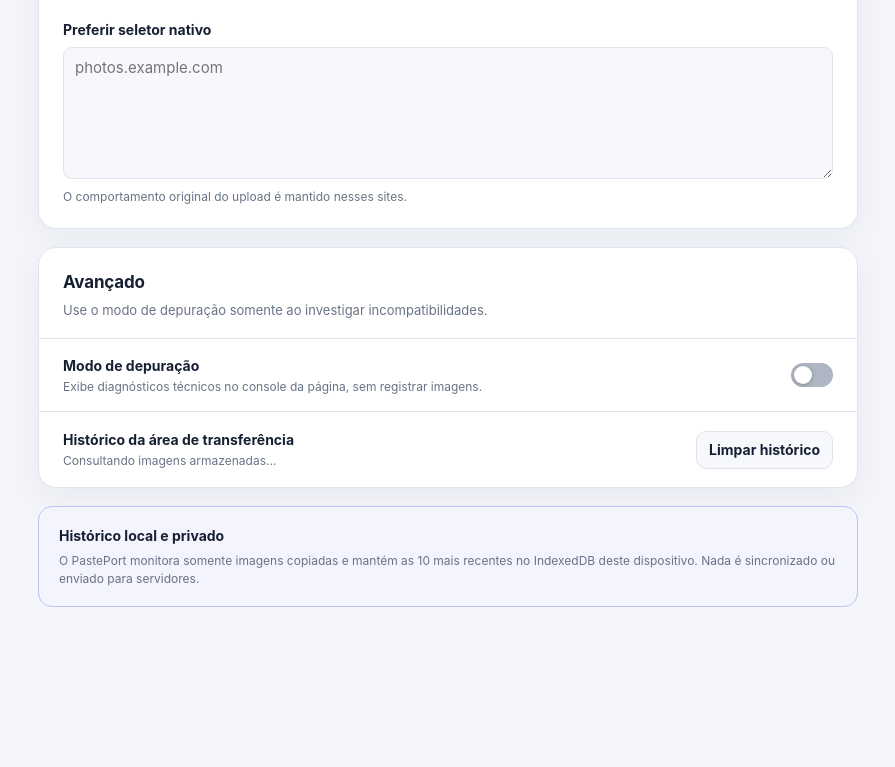
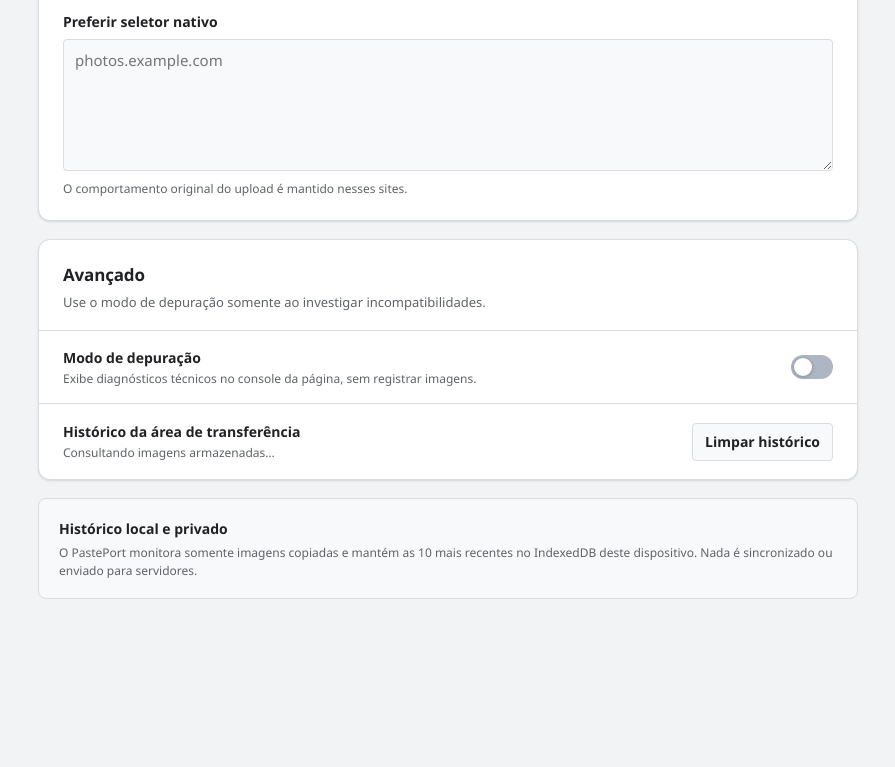
Before and after one commit to Neo-Soft-Entertainment/PastePort, a browser extension: page pasteport/options/options.html in a window 1280 px wide. Shown: the part 1259-2026 px from the top of the page, without its empty margins (192-1087 px from the left). Drawn offline with Linux system fonts and the light colour scheme.

Commit message:
Overhaul design system to Material Design colors
Update color palette, typography, and spacing across content and options styles to match Material Design. Changes include:
- New accent color scheme (Google blue #1a73e8 instead of purple #635bff)
- Updated typography: Segoe UI/Roboto instead of Inter
- Simplified border-radius values and shadow styles
- Adjusted spacing and animation timings
- Lighter, flatter design aesthetic overall

```diff
--- a/pasteport/content/styles.css
+++ b/pasteport/content/styles.css
@@ -13,17 +13,20 @@
 
 .pp-overlay {
   --pp-bg: #ffffff;
-  --pp-surface: #f7f8fc;
-  --pp-text: #172033;
-  --pp-muted: #697386;
-  --pp-border: #d9deea;
-  --pp-accent: #635bff;
-  --pp-accent-strong: #5148e5;
-  --pp-accent-soft: #efefff;
-  --pp-success: #137a51;
-  --pp-success-bg: #e9f8f1;
-  --pp-error: #b42318;
-  --pp-error-bg: #fff0ee;
+  --pp-surface: #f8f9fa;
+  --pp-text: #202124;
+  --pp-muted: #5f6368;
+  --pp-border: #dadce0;
+  --pp-accent: #1a73e8;
+  --pp-accent-strong: #185abc;
+  --pp-accent-soft: #e8f0fe;
+  --pp-on-accent: #ffffff;
+  --pp-logo: #5f6368;
+  --pp-on-logo: #ffffff;
+  --pp-success: #188038;
+  --pp-success-bg: #e6f4ea;
+  --pp-error: #d93025;
+  --pp-error-bg: #fce8e6;
   position: fixed;
   inset: 0;
   z-index: 2147483647;
@@ -32,52 +35,57 @@
   height: 100vh;
   overflow: hidden;
   pointer-events: auto;
-  background: rgb(9 13 24 / 48%);
+  background: rgb(32 33 36 / 32%);
   color: var(--pp-text);
-  font-family: Inter, ui-sans-serif, -apple-system, BlinkMacSystemFont, "Segoe UI", sans-serif;
-  font-size: 16px;
+  font-family: "Segoe UI", Roboto, Arial, sans-serif;
+  font-size: 14px;
   line-height: 1.5;
   text-align: left;
   -webkit-font-smoothing: antialiased;
-  backdrop-filter: blur(2px);
-  animation: pp-fade-in 140ms ease-out;
+  animation: pp-fade-in 100ms ease-out;
 }
 
 .pp-overlay[data-theme="dark"] {
-  --pp-bg: #171a24;
-  --pp-surface: #202431;
-  --pp-text: #f5f7ff;
-  --pp-muted: #a9b1c4;
-  --pp-border: #383e50;
-  --pp-accent: #8d87ff;
-  --pp-accent-strong: #a19cff;
-  --pp-accent-soft: #2a2947;
-  --pp-success: #72d5a8;
-  --pp-success-bg: #15372b;
-  --pp-error: #ff9a91;
-  --pp-error-bg: #432521;
+  --pp-bg: #292a2d;
+  --pp-surface: #35363a;
+  --pp-text: #e8eaed;
+  --pp-muted: #9aa0a6;
+  --pp-border: #5f6368;
+  --pp-accent: #8ab4f8;
+  --pp-accent-strong: #aecbfa;
+  --pp-accent-soft: #3c4043;
+  --pp-on-accent: #202124;
+  --pp-logo: #9aa0a6;
+  --pp-on-logo: #202124;
+  --pp-success: #81c995;
+  --pp-success-bg: #1e3a2a;
+  --pp-error: #f28b82;
+  --pp-error-bg: #4b2523;
 }
 
 @media (prefers-color-scheme: dark) {
   .pp-overlay[data-theme="auto"] {
-    --pp-bg: #171a24;
-    --pp-surface: #202431;
-    --pp-text: #f5f7ff;
-    --pp-muted: #a9b1c4;
-    --pp-border: #383e50;
-    --pp-accent: #8d87ff;
-    --pp-accent-strong: #a19cff;
-    --pp-accent-soft: #2a2947;
-    --pp-success: #72d5a8;
-    --pp-success-bg: #15372b;
-    --pp-error: #ff9a91;
-    --pp-error-bg: #432521;
+    --pp-bg: #292a2d;
+    --pp-surface: #35363a;
+    --pp-text: #e8eaed;
+    --pp-muted: #9aa0a6;
+    --pp-border: #5f6368;
+    --pp-accent: #8ab4f8;
+    --pp-accent-strong: #aecbfa;
+    --pp-accent-soft: #3c4043;
+    --pp-on-accent: #202124;
+    --pp-logo: #9aa0a6;
+    --pp-on-logo: #202124;
+    --pp-success: #81c995;
+    --pp-success-bg: #1e3a2a;
+    --pp-error: #f28b82;
+    --pp-error-bg: #4b2523;
   }
 }
 
 .pp-bubble {
   position: fixed;
-  width: min(470px, calc(100vw - 24px));
+  width: min(440px, calc(100vw - 24px));
   visibility: hidden;
 }
 
@@ -88,8 +96,8 @@
 .pp-bubble::after {
   position: absolute;
   z-index: 0;
-  width: 18px;
-  height: 18px;
+  width: 14px;
+  height: 14px;
   border: 1px solid var(--pp-border);
   background: var(--pp-bg);
   content: "";
@@ -97,29 +105,29 @@
 }
 
 .pp-bubble[data-placement="right"]::after {
-  top: calc(var(--pp-tail-y) - 9px);
-  left: -8px;
+  top: calc(var(--pp-tail-y) - 7px);
+  left: -6px;
   border-top: 0;
   border-right: 0;
 }
 
 .pp-bubble[data-placement="left"]::after {
-  top: calc(var(--pp-tail-y) - 9px);
-  right: -8px;
+  top: calc(var(--pp-tail-y) - 7px);
+  right: -6px;
   border-bottom: 0;
   border-left: 0;
 }
 
 .pp-bubble[data-placement="below"]::after {
-  top: -8px;
-  left: calc(var(--pp-tail-x) - 9px);
+  top: -6px;
+  left: calc(var(--pp-tail-x) - 7px);
   border-right: 0;
   border-bottom: 0;
 }
 
 .pp-bubble[data-placement="above"]::after {
-  bottom: -8px;
-  left: calc(var(--pp-tail-x) - 9px);
+  bottom: -6px;
+  left: calc(var(--pp-tail-x) - 7px);
   border-top: 0;
   border-left: 0;
 }
@@ -130,16 +138,16 @@
   width: 100%;
   max-height: calc(100vh - 24px);
   margin: 0;
-  padding: 22px;
+  padding: 18px;
   overflow: auto;
-  border: 1px solid color-mix(in srgb, var(--pp-border) 75%, transparent);
-  border-radius: 22px;
+  border: 1px solid var(--pp-border);
+  border-radius: 12px;
   background: var(--pp-bg);
-  box-shadow: 0 24px 70px rgb(0 0 0 / 32%);
+  box-shadow: 0 8px 24px 3px rgb(60 64 67 / 24%);
 }
 
 .pp-bubble.is-positioned .pp-dialog {
-  animation: pp-rise-in 180ms cubic-bezier(.2, .8, .2, 1);
+  animation: pp-rise-in 120ms ease-out;
 }
 
 .pp-header {
@@ -152,24 +160,22 @@
 .pp-brand {
   display: inline-flex;
   align-items: center;
-  gap: 9px;
+  gap: 8px;
   color: var(--pp-text);
   font-size: 14px;
-  font-weight: 700;
-  letter-spacing: -.01em;
+  font-weight: 600;
 }
 
 .pp-logo {
   display: grid;
   place-items: center;
-  width: 29px;
-  height: 29px;
-  border-radius: 9px;
-  background: linear-gradient(145deg, #756eff, #4b43d9);
-  color: #fff;
-  font-size: 16px;
-  font-weight: 800;
-  box-shadow: 0 6px 14px rgb(99 91 255 / 30%);
+  width: 28px;
+  height: 28px;
+  border-radius: 6px;
+  background: var(--pp-logo);
+  color: var(--pp-on-logo);
+  font-size: 15px;
+  font-weight: 700;
 }
 
 .pp-close {
@@ -180,7 +186,7 @@
   margin: -4px -4px -4px 0;
   padding: 0;
   border: 0;
-  border-radius: 10px;
+  border-radius: 50%;
   background: transparent;
   color: var(--pp-muted);
   cursor: pointer;
@@ -194,7 +200,7 @@
 .pp-close:focus-visible,
 .pp-native-button:focus-visible,
 .pp-paste-zone:focus-visible {
-  outline: 3px solid color-mix(in srgb, var(--pp-accent) 38%, transparent);
+  outline: 2px solid var(--pp-accent);
   outline-offset: 2px;
 }
 
@@ -208,23 +214,23 @@
 }
 
 .pp-heading {
-  margin: 24px 0 18px;
-  text-align: center;
+  margin: 18px 0 15px;
+  text-align: left;
 }
 
 .pp-heading h1 {
   margin: 0;
   color: var(--pp-text);
-  font-size: 24px;
-  font-weight: 750;
-  letter-spacing: -.025em;
-  line-height: 1.2;
+  font-size: 20px;
+  font-weight: 600;
+  letter-spacing: -.01em;
+  line-height: 1.3;
 }
 
 .pp-heading p {
-  margin: 8px 0 0;
+  margin: 4px 0 0;
   color: var(--pp-muted);
-  font-size: 14px;
+  font-size: 13px;
 }
 
 .pp-clipboard-heading {
@@ -257,12 +263,13 @@
 .pp-clipboard-badge {
   max-width: 190px;
   overflow: hidden;
-  padding: 3px 8px;
-  border-radius: 999px;
-  background: var(--pp-accent-soft);
-  color: var(--pp-accent);
+  padding: 3px 7px;
+  border: 1px solid var(--pp-border);
+  border-radius: 6px;
+  background: var(--pp-surface);
+  color: var(--pp-muted);
   font-size: 10px;
-  font-weight: 700;
+  font-weight: 600;
   text-overflow: ellipsis;
   white-space: nowrap;
 }
@@ -277,10 +284,10 @@
   min-height: 22px;
   padding: 2px 7px;
   border: 0;
-  border-radius: 999px;
+  border-radius: 4px;
   background: transparent;
   color: var(--pp-muted);
-  font: 700 10px/1.4 Inter, ui-sans-serif, -apple-system, BlinkMacSystemFont, "Segoe UI", sans-serif;
+  font: 600 10px/1.4 "Segoe UI", Roboto, Arial, sans-serif;
   cursor: pointer;
 }
 
@@ -316,7 +323,7 @@
   flex-direction: column;
   gap: 4px;
   border: 1px dashed var(--pp-border);
-  border-radius: 13px;
+  border-radius: 8px;
   background: var(--pp-surface);
   color: var(--pp-muted);
   font-size: 12px;
@@ -359,23 +366,22 @@
   padding: 5px;
   overflow: hidden;
   border: 1px solid var(--pp-border);
-  border-radius: 12px;
+  border-radius: 8px;
   outline: 0;
   background: var(--pp-surface);
   color: var(--pp-muted);
   cursor: pointer;
-  transition: border-color 120ms ease, background 120ms ease, transform 120ms ease;
+  transition: border-color 100ms ease, background 100ms ease;
 }
 
 .pp-history-select:hover,
 .pp-history-select:focus-visible {
   border-color: var(--pp-accent);
   background: var(--pp-accent-soft);
-  transform: translateY(-1px);
 }
 
 .pp-history-select:focus-visible {
-  box-shadow: 0 0 0 3px color-mix(in srgb, var(--pp-accent) 24%, transparent);
+  box-shadow: 0 0 0 2px color-mix(in srgb, var(--pp-accent) 28%, transparent);
 }
 
 .pp-history-select img,
@@ -384,9 +390,9 @@
   width: 100%;
   height: 78px;
   place-items: center;
-  border-radius: 8px;
-  background: var(--pp-accent-soft);
-  color: var(--pp-accent);
+  border-radius: 5px;
+  background: var(--pp-bg);
+  color: var(--pp-muted);
   font-size: 16px;
   font-weight: 800;
   object-fit: contain;
@@ -414,9 +420,9 @@
   border: 0;
   border-radius: 50%;
   outline: 0;
-  background: rgb(17 24 39 / 76%);
+  background: rgb(60 64 67 / 82%);
   color: #fff;
-  font: 700 16px/1 Inter, ui-sans-serif, sans-serif;
+  font: 700 16px/1 "Segoe UI", Roboto, Arial, sans-serif;
   cursor: pointer;
   opacity: 0;
   transition: opacity 120ms ease, background 120ms ease;
@@ -444,13 +450,13 @@
   padding: 14px;
   overflow: hidden;
   border: 1.5px dashed var(--pp-border);
-  border-radius: 16px;
+  border-radius: 10px;
   background: var(--pp-surface);
   color: var(--pp-text);
   text-align: center;
   caret-color: transparent;
   cursor: text;
-  transition: border-color 140ms ease, background 140ms ease, transform 140ms ease;
+  transition: border-color 100ms ease, background 100ms ease;
 }
 
 .pp-empty-state {
@@ -472,7 +478,6 @@
   border-color: var(--pp-accent);
   border-style: solid;
   background: var(--pp-accent-soft);
-  transform: scale(1.01);
 }
 
 .pp-paste-zone.is-busy {
@@ -489,12 +494,12 @@
 .pp-zone-icon {
   display: grid;
   place-items: center;
-  width: 46px;
-  height: 46px;
+  width: 42px;
+  height: 42px;
   margin-bottom: 3px;
-  border-radius: 14px;
-  background: var(--pp-accent-soft);
-  color: var(--pp-accent);
+  border-radius: 50%;
+  background: var(--pp-bg);
+  color: var(--pp-muted);
 }
 
 .pp-zone-icon svg {
@@ -508,8 +513,8 @@
 }
 
 .pp-empty-state strong {
-  font-size: 16px;
-  font-weight: 700;
+  font-size: 15px;
+  font-weight: 600;
 }
 
 .pp-empty-state span,
@@ -544,7 +549,7 @@
   padding: 5px;
   overflow: hidden;
   border: 1px solid var(--pp-border);
-  border-radius: 11px;
+  border-radius: 8px;
   background: var(--pp-bg);
 }
 
@@ -554,9 +559,9 @@
   width: 100%;
   height: 116px;
   place-items: center;
-  border-radius: 7px;
-  background: var(--pp-accent-soft);
-  color: var(--pp-accent);
+  border-radius: 5px;
+  background: var(--pp-surface);
+  color: var(--pp-muted);
   font-size: 18px;
   font-weight: 800;
   object-fit: contain;
@@ -577,8 +582,8 @@
   min-height: 150px;
   place-items: center;
   border: 1px dashed var(--pp-border);
-  border-radius: 11px;
-  color: var(--pp-accent);
+  border-radius: 8px;
+  color: var(--pp-muted);
   font-size: 18px;
   font-weight: 800;
 }
@@ -586,7 +591,7 @@
 .pp-status {
   margin-top: 12px;
   padding: 10px 12px;
-  border-radius: 10px;
+  border-radius: 6px;
   background: var(--pp-surface);
   color: var(--pp-muted);
   font-size: 13px;
@@ -607,7 +612,7 @@
   grid-template-columns: 1fr auto 1fr;
   align-items: center;
   gap: 12px;
-  margin: 17px 0;
+  margin: 14px 0;
 }
 
 .pp-separator span {
@@ -624,27 +629,23 @@
 .pp-native-button {
   display: inline-flex;
   width: 100%;
-  min-height: 46px;
+  min-height: 40px;
   align-items: center;
   justify-content: center;
   gap: 9px;
-  padding: 11px 16px;
+  padding: 9px 16px;
   border: 0;
-  border-radius: 12px;
+  border-radius: 4px;
   background: var(--pp-accent);
-  color: #fff;
-  font: 700 14px/1.4 Inter, ui-sans-serif, -apple-system, BlinkMacSystemFont, "Segoe UI", sans-serif;
+  color: var(--pp-on-accent);
+  font: 600 14px/1.4 "Segoe UI", Roboto, Arial, sans-serif;
   cursor: pointer;
-  box-shadow: 0 8px 20px rgb(99 91 255 / 22%);
-  transition: background 120ms ease, transform 120ms ease;
+  box-shadow: none;
+  transition: background 100ms ease;
 }
 
 .pp-native-button:hover {
   background: var(--pp-accent-strong);
-}
-
-.pp-native-button:active {
-  transform: translateY(1px);
 }
 
 .pp-native-button:disabled {
@@ -671,8 +672,8 @@
 
 @media (max-width: 520px), (max-height: 650px) {
   .pp-dialog {
-    padding: 17px;
-    border-radius: 18px;
+    padding: 15px;
+    border-radius: 10px;
   }
 
   .pp-heading {
@@ -731,10 +732,10 @@
 @keyframes pp-rise-in {
   from {
     opacity: 0;
-    transform: translateY(8px) scale(.985);
+    transform: translateY(4px);
   }
   to {
     opacity: 1;
-    transform: translateY(0) scale(1);
+    transform: translateY(0);
   }
 }
--- a/pasteport/options/options.css
+++ b/pasteport/options/options.css
@@ -1,30 +1,32 @@
 :root {
   color-scheme: light dark;
-  --bg: #f3f5fa;
+  --bg: #f1f3f4;
   --card: #ffffff;
-  --surface: #f7f8fc;
-  --text: #172033;
-  --muted: #697386;
-  --border: #dfe3ec;
-  --accent: #635bff;
-  --accent-strong: #5148e5;
-  --success: #137a51;
-  --error: #b42318;
-  font-family: Inter, ui-sans-serif, -apple-system, BlinkMacSystemFont, "Segoe UI", sans-serif;
+  --surface: #f8f9fa;
+  --text: #202124;
+  --muted: #5f6368;
+  --border: #dadce0;
+  --accent: #1a73e8;
+  --accent-strong: #185abc;
+  --on-accent: #ffffff;
+  --success: #188038;
+  --error: #d93025;
+  font-family: "Segoe UI", Roboto, Arial, sans-serif;
 }
 
 @media (prefers-color-scheme: dark) {
   :root {
-    --bg: #11131a;
-    --card: #191c26;
-    --surface: #222633;
-    --text: #f5f7ff;
-    --muted: #a9b1c4;
-    --border: #353b4c;
-    --accent: #8d87ff;
-    --accent-strong: #a19cff;
-    --success: #72d5a8;
-    --error: #ff9a91;
+    --bg: #202124;
+    --card: #292a2d;
+    --surface: #35363a;
+    --text: #e8eaed;
+    --muted: #9aa0a6;
+    --border: #5f6368;
+    --accent: #8ab4f8;
+    --accent-strong: #aecbfa;
+    --on-accent: #202124;
+    --success: #81c995;
+    --error: #f28b82;
   }
 }
 
@@ -45,7 +47,7 @@ body {
 .page {
   width: min(100% - 32px, 820px);
   margin: 0 auto;
-  padding: 48px 0 70px;
+  padding: 40px 0 64px;
 }
 
 .hero {
@@ -63,12 +65,12 @@ body {
   place-items: center;
   width: 48px;
   height: 48px;
-  border-radius: 14px;
-  background: linear-gradient(145deg, #756eff, #4b43d9);
+  border-radius: 8px;
+  background: #5f6368;
   color: #fff;
   font-size: 26px;
   font-weight: 800;
-  box-shadow: 0 10px 22px rgb(99 91 255 / 26%);
+  box-shadow: none;
 }
 
 .brand div {
@@ -100,9 +102,9 @@ form {
 .card {
   overflow: hidden;
   border: 1px solid var(--border);
-  border-radius: 18px;
+  border-radius: 12px;
   background: var(--card);
-  box-shadow: 0 8px 28px rgb(24 32 51 / 5%);
+  box-shadow: 0 1px 2px rgb(60 64 67 / 16%);
 }
 
 .card-heading {
@@ -275,7 +277,7 @@ textarea {
   min-height: 42px;
   padding: 9px 11px;
   border: 1px solid var(--border);
-  border-radius: 9px;
+  border-radius: 4px;
   outline: 0;
   background: var(--surface);
   color: var(--text);
@@ -297,9 +299,9 @@ textarea:focus {
 
 .privacy {
   padding: 18px 20px;
-  border: 1px solid color-mix(in srgb, var(--accent) 24%, var(--border));
-  border-radius: 14px;
-  background: color-mix(in srgb, var(--accent) 7%, var(--card));
+  border: 1px solid var(--border);
+  border-radius: 8px;
+  background: var(--surface);
 }
 
 .privacy strong {
@@ -320,8 +322,7 @@ textarea:focus {
   justify-content: flex-end;
   gap: 18px;
   padding: 14px 0;
-  background: color-mix(in srgb, var(--bg) 90%, transparent);
-  backdrop-filter: blur(8px);
+  background: var(--bg);
 }
 
 #status {
@@ -342,15 +343,15 @@ button {
   min-height: 44px;
   padding: 10px 18px;
   border: 0;
-  border-radius: 10px;
+  border-radius: 4px;
   background: var(--accent);
-  color: #fff;
+  color: var(--on-accent);
   font: inherit;
   font-size: 14px;
-  font-weight: 700;
+  font-weight: 600;
   line-height: 1.4;
   cursor: pointer;
-  box-shadow: 0 7px 18px rgb(99 91 255 / 20%);
+  box-shadow: none;
 }
 
 button:hover {
```
